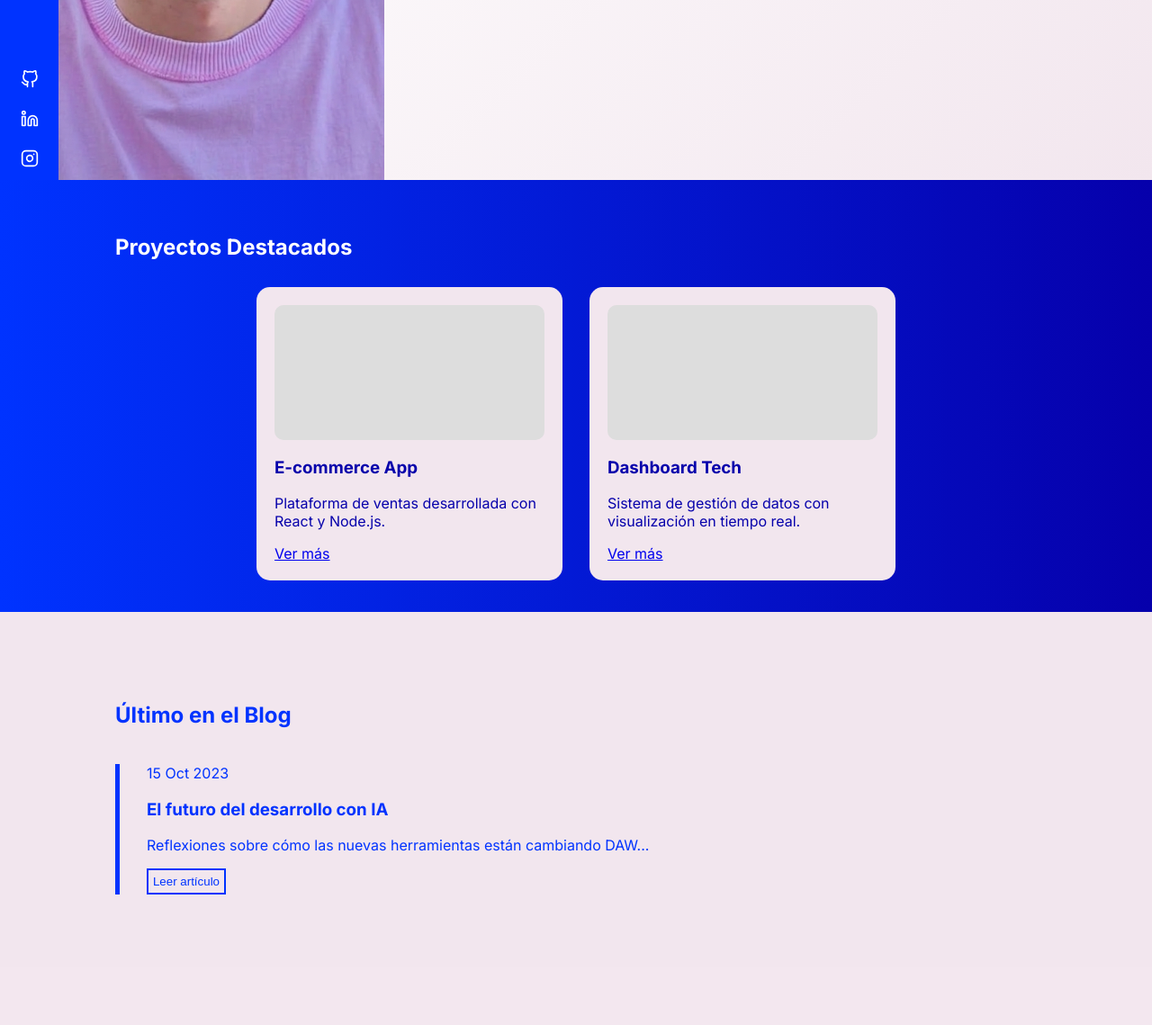
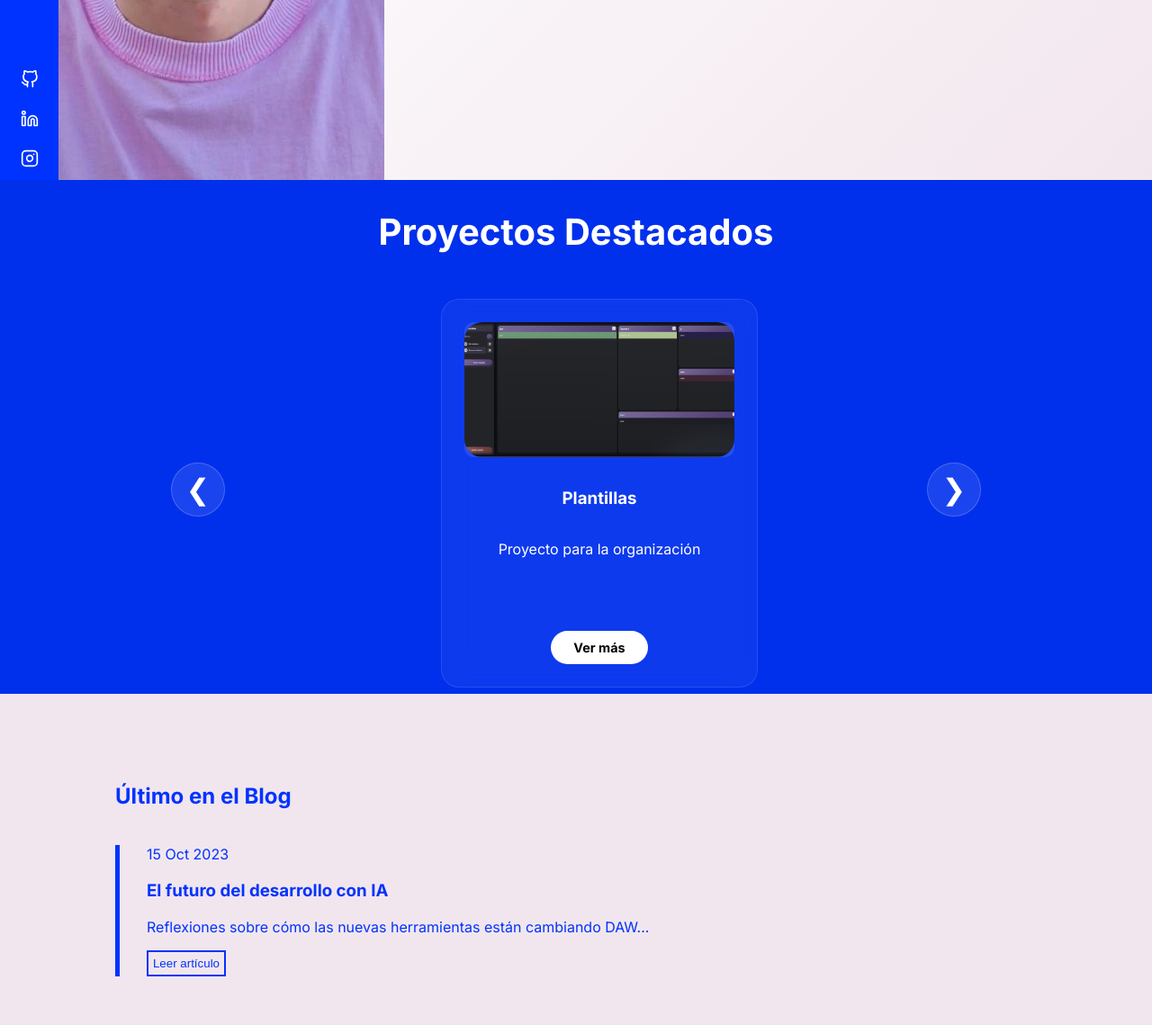
Before and after one commit to ricardoruizmocholi/Web-personal-, a PHP site: page / in a window 1280 px wide. Shown: the part 600-1739 px from the top of the page at 90% size. Before the commit the page ends 1594 px from the top, so only its background shows below. Run offline with PHP 8.4, Linux system fonts and the light colour scheme.

Commit message:
carusel proyectos inicio

```diff
--- a/css/inicio.css
+++ b/css/inicio.css
@@ -76,42 +76,131 @@
 
 }
 
-/* --- SECCIÓN 2: CARRUSEL PROYECTOS --- */
+/* --- SECCIÓN 2: CARRUSEL 3D (REDISEÑADA) --- */
 .inicio2 {
-    height: 50vh;
-    background: linear-gradient(to right, var(--azul-gradiente), var(--azul-oscuro));
-    padding: 40px 10%;
-    color: white;
+    display: flex;
+    flex-direction: column;
+    align-items: center;
+    justify-content: center;
+    min-height: 65vh;
+    width: 100%;
+    background: #0030ec;
+    position: relative;
+    overflow: hidden; /* Evita que las cartas que rotan creen scroll */
 }
 
-.carrusel-container {
-    overflow: hidden;
-    margin-top: 30px;
+.section-subtitle {
+    font-size: 2.5rem;
+    color: white;
+    margin-bottom: 50px;
+    z-index: 10;
 }
 
-.carrusel-track {
+/* Contenedor de perspectiva */
+.container-3d {
+    width: 300px;
+    height: 400px;
+    position: relative;
+    perspective: 1200px;
+    z-index: 5;
+    margin-bottom: 3%;
+}
+
+/* El carrusel que rota */
+#carousel-3d {
+    width: 100%;
+    height: 100%;
+    position: absolute;
+    transform-style: preserve-3d;
+    /* Importante: El translateZ negativo aquí aleja el eje de rotación */
+    transform: translateZ(-400px);
+    transition: transform 1.8s cubic-bezier(0.23, 1, 0.32, 1);
+}
+
+/* Estilo de las tarjetas */
+.proyecto-card-3d {
+    position: absolute;
+    width: 300px;
+    height: 380px;
+    left: 0;
+    top: 0;
+    background: rgba(255, 255, 255, 0.05);
+    backdrop-filter: blur(15px);
+    -webkit-backdrop-filter: blur(15px);
+    border: 1px solid rgba(255, 255, 255, 0.1);
+    border-radius: 20px;
+    padding: 25px;
     display: flex;
-    gap: 30px;
+    flex-direction: column;
+    align-items: center;
+    text-align: center;
+    color: white;
+    backface-visibility: hidden; /* No vemos la espalda de la carta */
+}
+
+.proyecto-img-placeholder {
+    width: 100%;
+    height: 150px;
+    background: rgba(255,255,255,0.1);
+    border-radius: 10px;
+    margin-bottom: 15px;
+}
+
+/* POSICIONAMIENTO 3D (4 PROYECTOS) */
+/* Calculamos el translateZ para que formen un círculo perfecto sin tocarse */
+.proyecto-card-3d:nth-child(1) { transform: rotateY(0deg) translateZ(400px); }
+.proyecto-card-3d:nth-child(2) { transform: rotateY(90deg) translateZ(400px); }
+.proyecto-card-3d:nth-child(3) { transform: rotateY(180deg) translateZ(400px); }
+.proyecto-card-3d:nth-child(4) { transform: rotateY(270deg) translateZ(400px); }
+
+/* --- NAVEGACIÓN (FLECHAS SEPARADAS) --- */
+.navigation-3d {
+    position: absolute;
+    top: 55%;
+    width: 100%;
+    max-width: 900px; /* Controla qué tan separadas están las flechas */
+    display: flex;
+    justify-content: space-between;
+    pointer-events: none; /* El contenedor no bloquea clics */
+    z-index: 100;
+}
+
+.btn-nav {
+    pointer-events: auto; /* Los botones sí reciben clics */
+    background: rgba(255, 255, 255, 0.1);
+    border: 1px solid rgba(255, 255, 255, 0.2);
+    color: white;
+    font-size: 2rem;
+    width: 60px;
+    height: 60px;
+    border-radius: 50%;
+    cursor: pointer;
+    transition: all 0.3s ease;
+    display: flex;
+    align-items: center;
     justify-content: center;
 }
 
-.proyecto-card {
-    background: var(--blaco-gradiente);
-    color: var(--azul-oscuro);
-    padding: 20px;
-    border-radius: 15px;
-    width: 300px;
-    transition: transform 0.3s;
+.btn-nav:hover {
+    background: white;
+    color: #0030ec;
+    transform: scale(1.1);
 }
 
-.proyecto-card:hover { transform: scale(1.05); }
+.btn-carrusel {
+    margin-top: auto;
+    background: white;
+    color: black;
+    padding: 10px 25px;
+    border-radius: 20px;
+    text-decoration: none;
+    font-weight: bold;
+    font-size: 0.9rem;
+}
 
-.proyecto-img-placeholder {
-    height: 150px;
-    background: #ddd;
-    border-radius: 10px;
-    margin-bottom: 15px;
-}
+/* Quita el comentario si quieres que gire solo:
+#carousel-3d { animation: rotateCarousel 15s infinite linear; }
+*/
 
 /* --- SECCIÓN 3: BLOG --- */
 .inicio3 {
@@ -124,3 +213,6 @@
     padding-left: 30px;
     margin-top: 40px;
 }
+.section-subtitle-3{
+    color: var(--azul-gradiente);
+}
--- a/css/portfolio.css
+++ b/css/portfolio.css
@@ -28,8 +28,8 @@
 }
 
 .portfolio-item:hover{
-    transform: translateY(-3px);
-    box-shadow: 0 10px 20px rgba(255,255,255,0.2);
+    transform: scale(1.01);
+
 }
 
 .info-side {
@@ -90,7 +90,7 @@
     height: 100%;
     border-radius: 20px;
     object-fit: cover;
-    filter: grayscale(0.5);
+    filter: grayscale(0.7);
     transition: 0.5s;
 }
 
@@ -104,5 +104,5 @@
     outline: 1px solid rgba(255, 255, 255, 0.2);
     /* Suavizamos la transición */
     transition: all 0.5s cubic-bezier(0.23, 1, 0.32, 1);
-    transform: scale(1.02);
+
 }
--- a/js/main.js
+++ b/js/main.js
@@ -150,3 +150,31 @@ async function verPostCompleto(id) {
         mainContent.innerHTML = "<p>Error al cargar el artículo.</p>";
     }
 }
+
+//Flechas de navegación
+
+// --- LÓGICA PARA CARRUSEL 3D (Sección Inicio) ---
+let currentTheta = 0;
+
+document.addEventListener('click', (e) => {
+    const carousel = document.getElementById('carousel-3d');
+    if (!carousel) return;
+
+    const panelCount = 4;
+    const angle = 360 / panelCount;
+
+    // Buscamos si el clic fue en el botón o dentro de él
+    const btnNext = e.target.closest('#nextBtn3d');
+    const btnPrev = e.target.closest('#prevBtn3d');
+
+    if (btnNext) {
+        currentTheta -= angle;
+        // Mantenemos el translateZ(-400px) para que rote en círculo alejado
+        carousel.style.transform = `translateZ(-400px) rotateY(${currentTheta}deg)`;
+    }
+
+    if (btnPrev) {
+        currentTheta += angle;
+        carousel.style.transform = `translateZ(-400px) rotateY(${currentTheta}deg)`;
+    }
+});
--- a/secciones/inicio/index.html
+++ b/secciones/inicio/index.html
@@ -24,28 +24,58 @@
 
 <section class="inicio2">
     <h2 class="section-subtitle">Proyectos Destacados</h2>
-    <div class="carrusel-container">
-        <div class="carrusel-track">
-            <div class="proyecto-card">
-                <div class="proyecto-img-placeholder"></div>
-                <h3>E-commerce App</h3>
-                <p>Plataforma de ventas desarrollada con React y Node.js.</p>
-                <a href="#" onclick="cargarSeccion('portafolio')">Ver más</a>
+
+    <div class="container-3d">
+        <div id="carousel-3d">
+
+            <div class="proyecto-card-3d">
+                <div class="proyecto-img-placeholder">
+                    <img src="img/proyecto3.png" alt="Plantillas" class="main-img">
+                </div>
+                <h3>Plantillas</h3>
+                <p>Proyecto para la organización</p>
+                <a href="#" class="btn-carrusel" onclick="cargarSeccion('portafolio')">Ver más</a>
             </div>
-            <div class="proyecto-card">
-                <div class="proyecto-img-placeholder"></div>
-                <h3>Dashboard Tech</h3>
-                <p>Sistema de gestión de datos con visualización en tiempo real.</p>
-                <a href="#" onclick="cargarSeccion('portafolio')">Ver más</a>
+
+            <div class="proyecto-card-3d">
+                <div class="proyecto-img-placeholder">
+                    <img src="img/proyecto4.png" alt="FesolCode" class="main-img">
+                </div>
+                <h3>FesolCode</h3>
+                <p>Manual de identidad corporativa.</p>
+                <a href="#" class="btn-carrusel" onclick="cargarSeccion('portafolio')">Ver más</a>
+            </div>
+
+            <div class="proyecto-card-3d">
+                <div class="proyecto-img-placeholder">
+                    <img src="img/proyecto5.png" alt="Subtitulos" class="main-img">
+                </div>
+                <h3>Subtitulos</h3>
+                <p>Proyecto enfocado a la adaptavilidad</p>
+                <a href="#" class="btn-carrusel" onclick="cargarSeccion('portafolio')">Ver más</a>
+            </div>
+
+            <div class="proyecto-card-3d">
+                <div class="proyecto-img-placeholder">
+                    <img src="img/proyecto1.png" alt="Alerta Project" class="main-img">
+                </div>
+                <h3>Alarma</h3>
+                <p>Mini proyecto personal</p>
+                <a href="#" class="btn-carrusel" onclick="cargarSeccion('portafolio')">Ver más</a>
             </div>
 
         </div>
+    </div>
+
+    <div class="navigation-3d">
+        <button class="btn-nav" id="prevBtn3d">&#10094;</button>
+        <button class="btn-nav" id="nextBtn3d">&#10095;</button>
     </div>
 </section>
 
 <section class="inicio3">
     <div class="blog-resumen">
-        <h2 class="section-subtitle">Último en el Blog</h2>
+        <h2 class="section-subtitle-3">Último en el Blog</h2>
         <article class="blog-destacado">
             <div class="blog-info">
                 <span>15 Oct 2023</span>
```
Also changed, not shown: secciones/portafolio/index.html (+4 -4 lines), secciones/test/index.html (+1 -1 lines).
